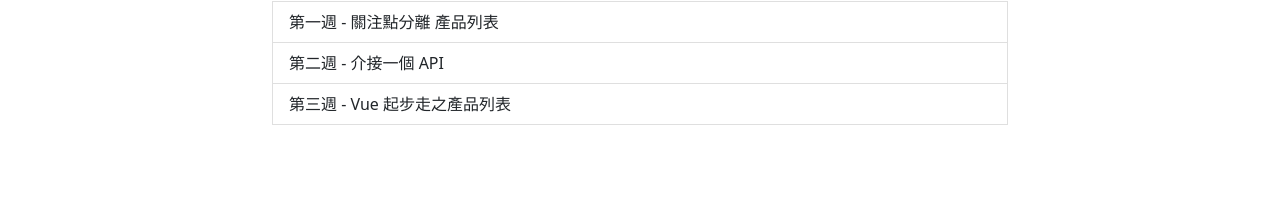
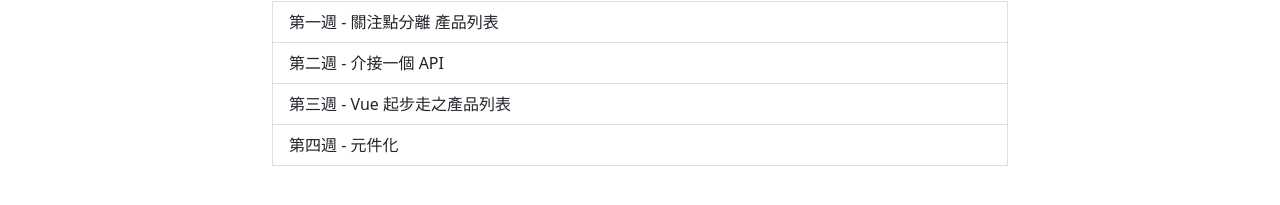
Before and after one commit to Darahuang/live-vue3-training-chapter-works, a plain HTML site: page index.html in a window 1280 px wide. Shown: the part 539-744 px from the top of the page. Drawn offline with nearby package versions, Linux system fonts and the light colour scheme.

Commit message:
update week4

```diff
--- a/index.html
+++ b/index.html
@@ -21,6 +21,7 @@
                 <a href="./week1/index.html" class="list-group-item list-group-item-action">第一週 - 關注點分離 產品列表</a>
                 <a href="./week2/index.html" class="list-group-item list-group-item-action">第二週 - 介接一個 API</a>
                 <a href="./week3/index.html" class="list-group-item list-group-item-action">第三週 - Vue 起步走之產品列表</a>
+                <a href="./week4/index.html" class="list-group-item list-group-item-action">第四週 - 元件化</a>
               </div>
           </div>
       </div>
```
